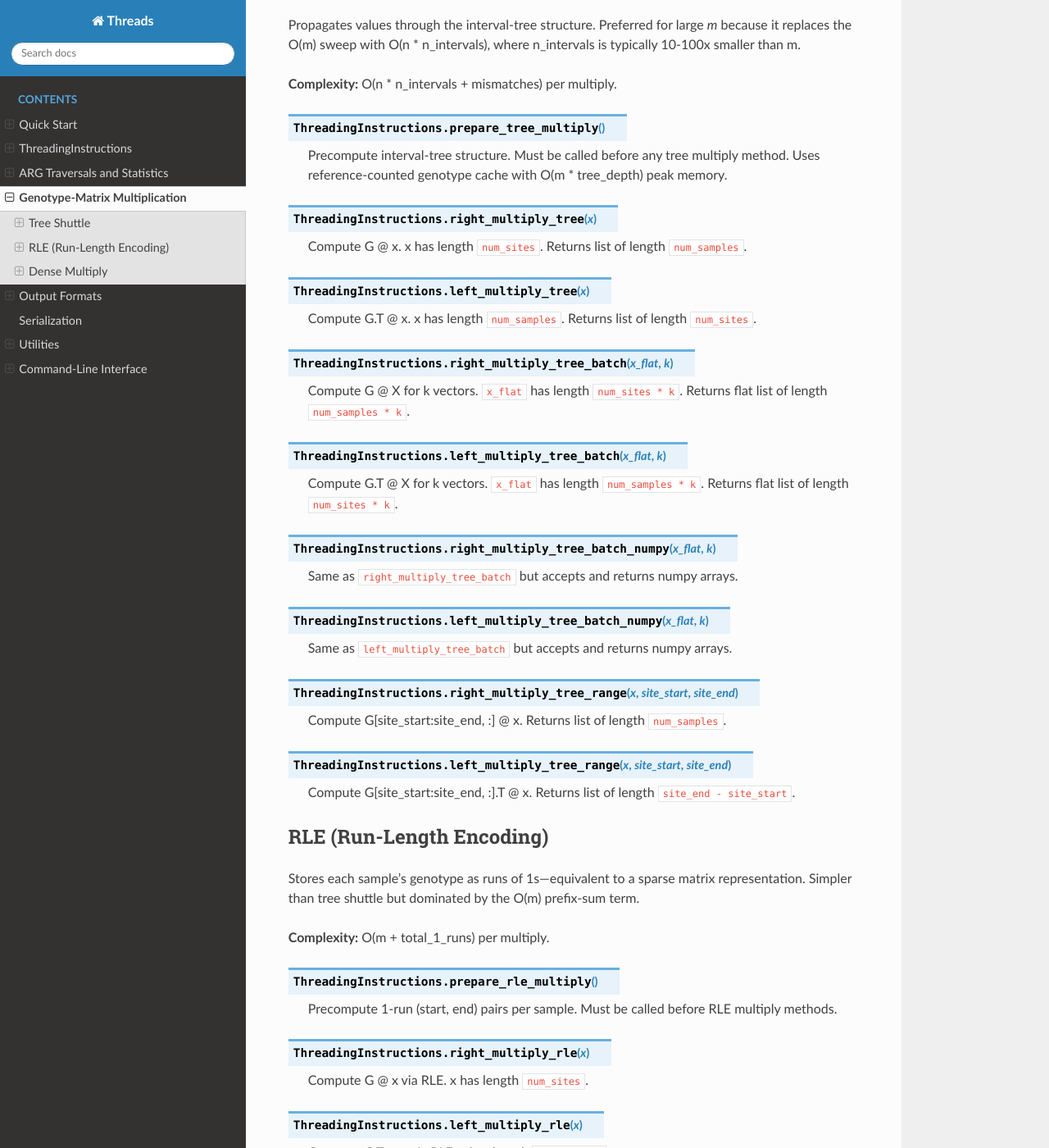
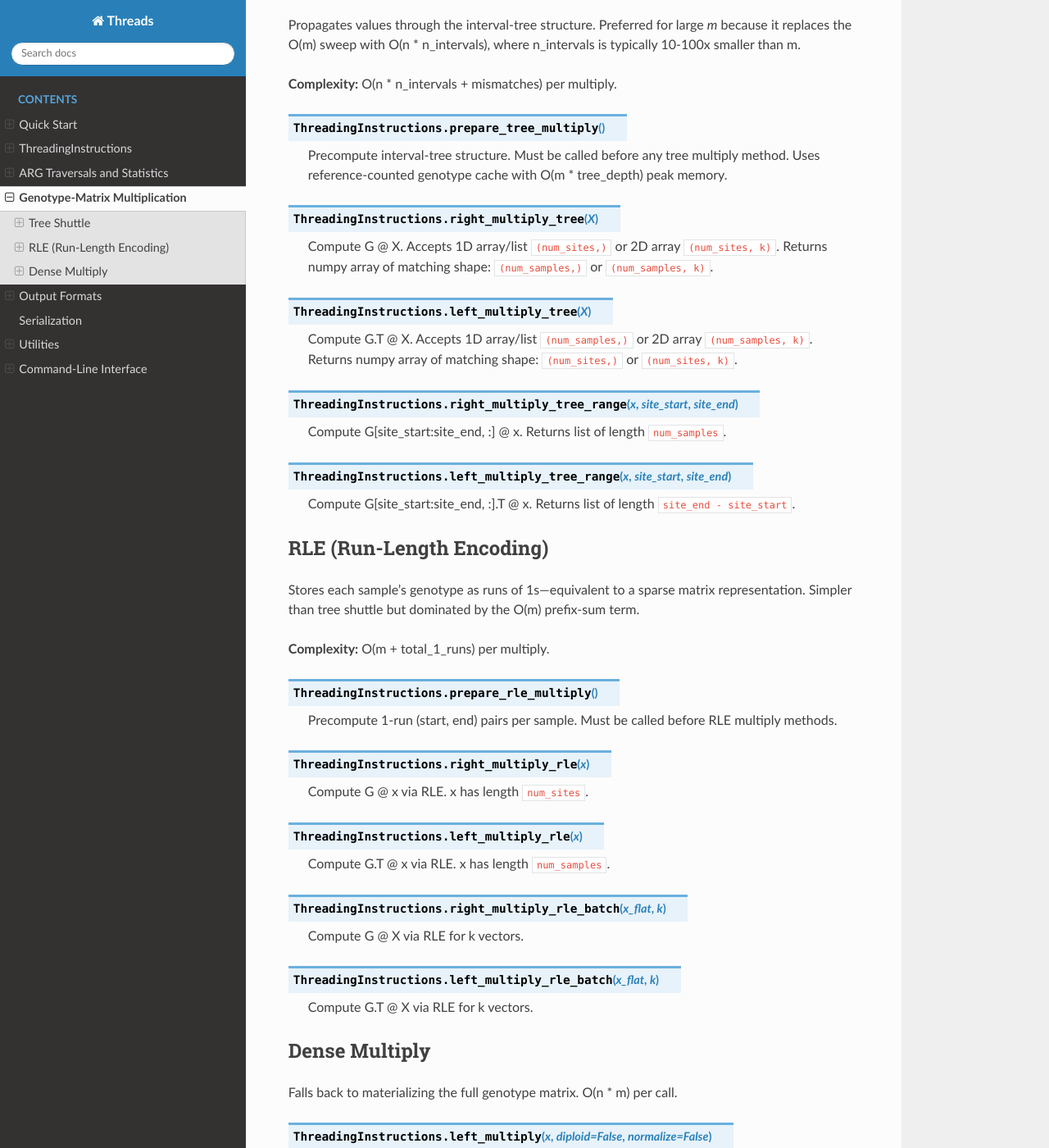
Before and after one commit to PalamaraLab/threads, a Sphinx documentation site: the page built from docs/api/multiply.rst, in a window 1280 px wide and 1400 px high, scrolled down 269 px. Shown: the whole window at 82% size. Built offline with Sphinx 7.4.7 and the Read the Docs theme 3.1.0, drawn with Linux system fonts in a browser that asks for light colours; some of the changed text lies outside the part shown.

Commit message:
Unify tree multiply API: single right/left_multiply_tree accepts 1D or 2D numpy
- Replace right_multiply_tree (list), right_multiply_tree_batch (flat list),
  and right_multiply_tree_batch_numpy (flat numpy + k) with a single
  right_multiply_tree that accepts (m,) or (m,k) numpy arrays
- Same for left_multiply_tree
- Update docs and copyright to "Threads authors"
- Add visit_clades_algorithms.tex technical writeup

```diff
--- a/docs/api/multiply.rst
+++ b/docs/api/multiply.rst
@@ -19,33 +19,17 @@ typically 10-100x smaller than m.
    method. Uses reference-counted genotype cache with O(m * tree_depth) peak
    memory.
 
-.. method:: ThreadingInstructions.right_multiply_tree(x)
+.. method:: ThreadingInstructions.right_multiply_tree(X)
 
-   Compute G @ x. x has length ``num_sites``. Returns list of length
-   ``num_samples``.
+   Compute G @ X. Accepts 1D array/list ``(num_sites,)`` or 2D array
+   ``(num_sites, k)``. Returns numpy array of matching shape:
+   ``(num_samples,)`` or ``(num_samples, k)``.
 
-.. method:: ThreadingInstructions.left_multiply_tree(x)
+.. method:: ThreadingInstructions.left_multiply_tree(X)
 
-   Compute G.T @ x. x has length ``num_samples``. Returns list of length
-   ``num_sites``.
-
-.. method:: ThreadingInstructions.right_multiply_tree_batch(x_flat, k)
-
-   Compute G @ X for k vectors. ``x_flat`` has length ``num_sites * k``.
-   Returns flat list of length ``num_samples * k``.
-
-.. method:: ThreadingInstructions.left_multiply_tree_batch(x_flat, k)
-
-   Compute G.T @ X for k vectors. ``x_flat`` has length ``num_samples * k``.
-   Returns flat list of length ``num_sites * k``.
-
-.. method:: ThreadingInstructions.right_multiply_tree_batch_numpy(x_flat, k)
-
-   Same as ``right_multiply_tree_batch`` but accepts and returns numpy arrays.
-
-.. method:: ThreadingInstructions.left_multiply_tree_batch_numpy(x_flat, k)
-
-   Same as ``left_multiply_tree_batch`` but accepts and returns numpy arrays.
+   Compute G.T @ X. Accepts 1D array/list ``(num_samples,)`` or 2D array
+   ``(num_samples, k)``. Returns numpy array of matching shape:
+   ``(num_sites,)`` or ``(num_sites, k)``.
 
 .. method:: ThreadingInstructions.right_multiply_tree_range(x, site_start, site_end)
 
--- a/docs/conf.py
+++ b/docs/conf.py
@@ -7,8 +7,8 @@ import sys
 sys.path.insert(0, os.path.abspath(os.path.join('..', 'src')))
 
 project = 'Threads'
-author = 'PalamaraLab'
-copyright = '2024-2025, PalamaraLab'
+author = 'Threads authors'
+copyright = '2024-2025, Threads authors'
 
 extensions = [
     'sphinx.ext.autodoc',
```
Also changed, not shown: 2 other files.
